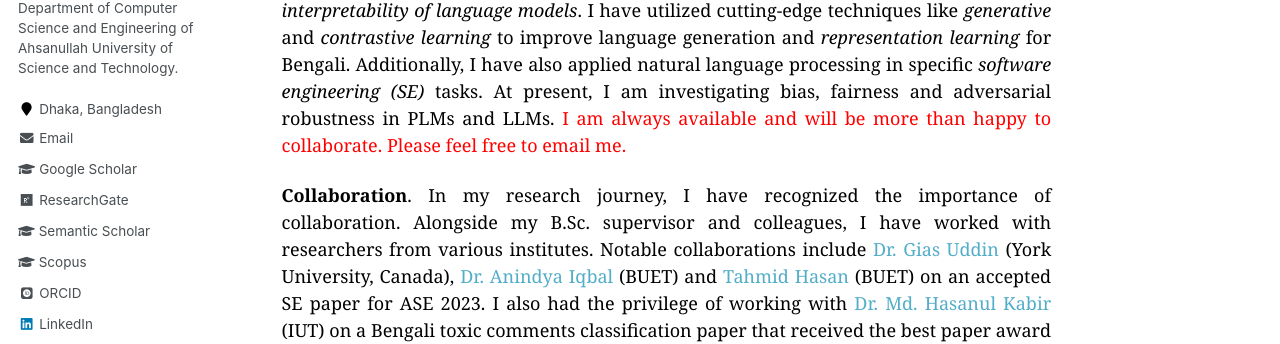
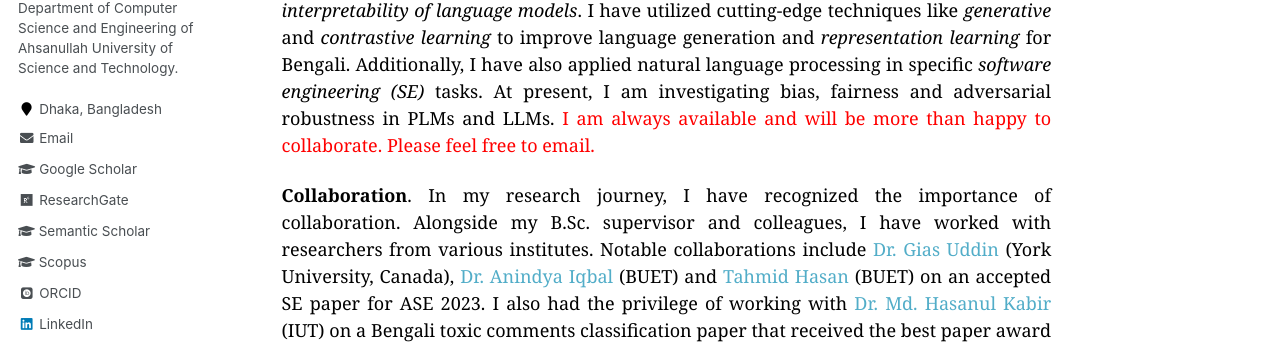
Before and after one commit to shahariar-shibli/shahariar-shibli.github.io, a Jekyll site: the page built from _pages/about.md, in a window 1280 px wide and 900 px high. Shown: the part 371-715 px from the top of the window. Built offline with Jekyll 4.4.1, drawn with Linux system fonts in a browser that asks for light colours; some web fonts are replaced.

Commit message:
Update about.md

```diff
--- a/_pages/about.md
+++ b/_pages/about.md
@@ -22,7 +22,7 @@
 and <em>interpretability of language models</em>. I have utilized cutting-edge techniques like <em>generative</em> and
 <em>contrastive learning</em> to improve language generation and <em>representation learning</em> for Bengali.
 Additionally, I have also applied natural language processing in specific <em>software engineering (SE)</em> tasks. At present, I am investigating bias, fairness and adversarial robustness in PLMs and LLMs.
-<span style="color:red;">I am always available and will be more than happy to collaborate. Please feel free to email me.</span>
+<span style="color:red;">I am always available and will be more than happy to collaborate. Please feel free to email.</span>
 </p>
 
 <p style="text-align:justify;color:black; font-family:Georgia">
```
